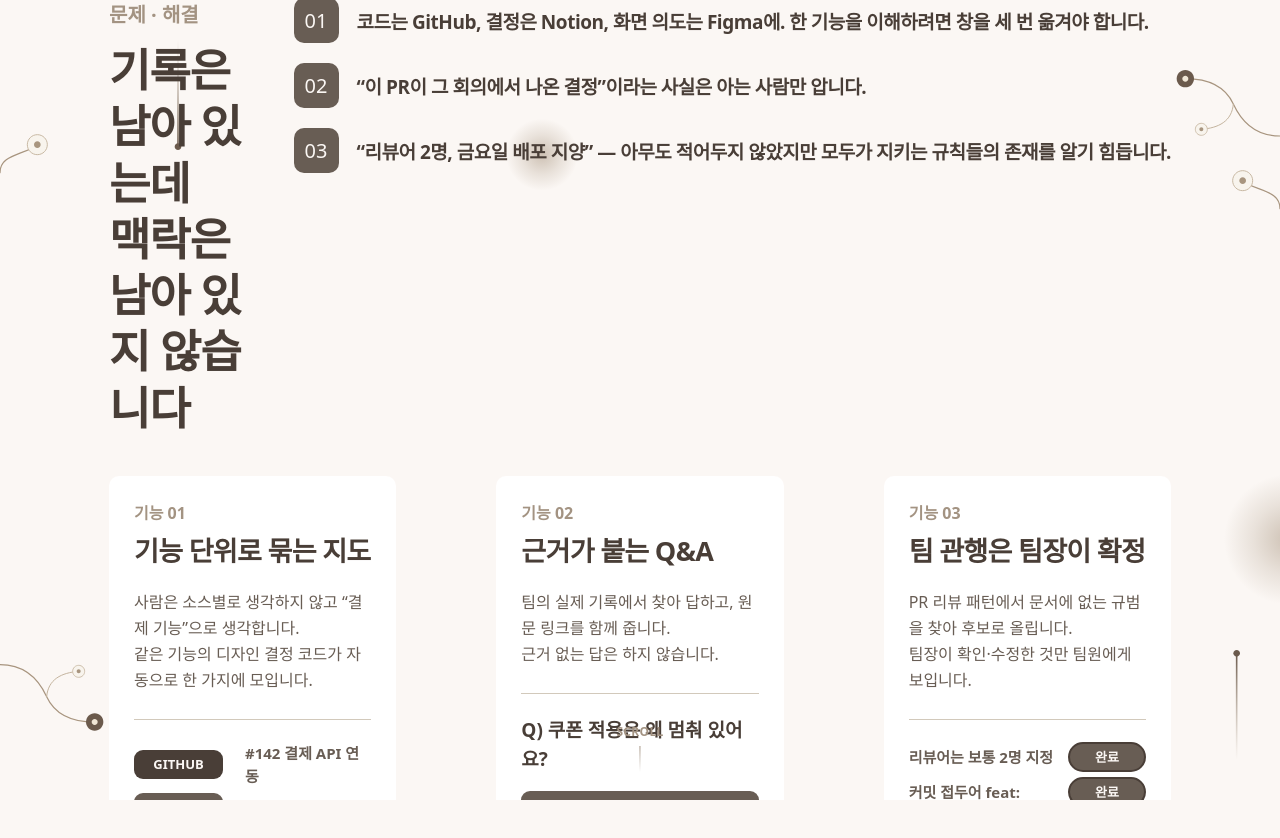
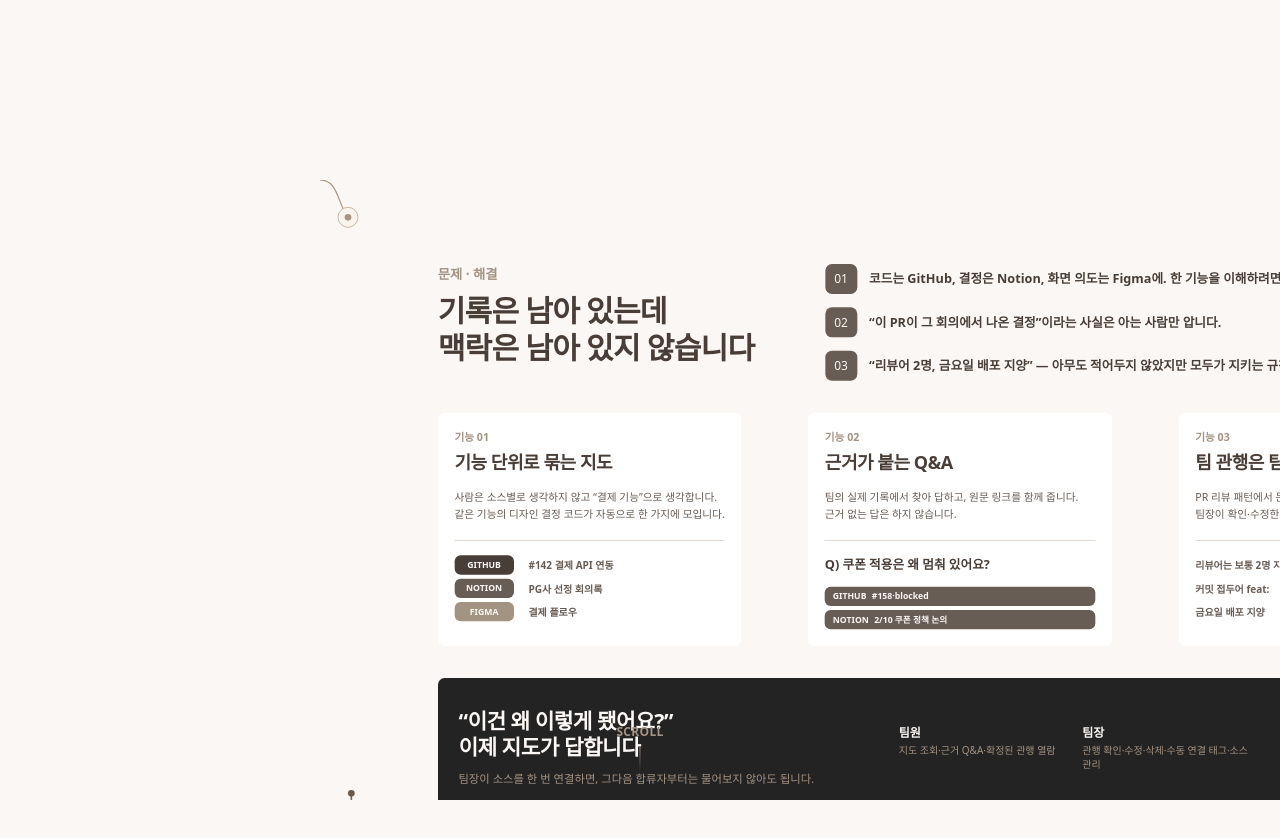
Before and after one commit to HUFSphere/FE, a React (Vite) app: page / in a window 1280 px wide. Shown: the top 838 px of the page. Built offline with nearby package versions, Linux system fonts and the light colour scheme.

Commit message:
[수정]화면 비율 고정 및 글씨 크기 조정

```diff
--- a/src/pages/OnBoarding/Landing.tsx
+++ b/src/pages/OnBoarding/Landing.tsx
@@ -1,11 +1,12 @@
-//랜딩페이지
+// 랜딩페이지
 
-import { useRef } from 'react'
+import { useEffect, useRef, useState } from 'react'
 import type { ReactNode } from 'react'
 import { useNavigate } from 'react-router-dom'
 import { useTranslation } from 'react-i18next'
 import { motion, useScroll, useTransform } from 'framer-motion'
 import LandingDecor from '../../components/ui/decor/LandingDecor'
+import LandingDecor2 from '../../components/ui/decor/LandingDecor2'
 import StatusBadge from '../../components/ui/StatusBadge/Statusbadge'
 
 /* 3가지 sources */
@@ -61,11 +62,11 @@ function PageOne() {
           {SOURCES.map((s) => (
             <li key={s.id} className="flex items-center gap-5.5">
               <span
-                className={`grid h-12.25 w-34.75 shrink-0 place-items-center rounded-[10px] text-[25px] font-medium text-milk ${s.pill}`}
+                className={`grid h-12.25 w-34.75 shrink-0 place-items-center rounded-[10px] text-[19px] font-bold text-milk ${s.pill}`}
               >
                 {s.label}
               </span>
-              <span className="break-keep text-[20px] font-bold text-mocha">
+              <span className="break-keep text-[21px] font-semibold text-mocha">
                 {t(`landing.sources.${s.id}`)}
               </span>
             </li>
@@ -91,8 +92,8 @@ function PageTwo() {
   const navigate = useNavigate()
 
   return (
-    <div className="flex flex-col gap-10">
-      <div className="grid grid-cols-[531fr_1077fr] gap-10">
+    <div className="flex flex-col gap-12">
+      <div className="grid grid-cols-[531fr_1077fr] gap-23.75">
         <div>
           <p className="mb-3 text-[20px] font-extrabold text-taupe">{t('landing.problem.kicker')}</p>
           <h2 className="whitespace-pre-line text-[45px] font-black leading-tight tracking-tight text-dark-lava">
@@ -103,10 +104,10 @@ function PageTwo() {
         <ul className="flex flex-col gap-5">
           {PROBLEM_IDS.map((id) => (
             <li key={id} className="flex items-center gap-4.5">
-              <span className="grid h-[45px] w-[45px] shrink-0 -translate-y-0.5 place-items-center rounded-[10px] bg-mocha text-[20px] font-medium text-milk">
+              <span className="grid h-[45px] w-[48px] shrink-0 place-items-center rounded-[10px] bg-mocha text-lg font-normal text-milk">
                 0{id}
               </span>
-              <span className="whitespace-nowrap text-[19px] font-semibold leading-none tracking-tight text-dark-lava">
+              <span className="whitespace-nowrap text-[19px] font-semibold text-dark-lava">
                 {t(`landing.problem.items.${id}`)}
               </span>
             </li>
@@ -171,14 +172,14 @@ function PageTwo() {
           <h3 className="mb-3.5 whitespace-pre-line text-[32px] font-extrabold leading-tight tracking-tight text-milk">
             {t('landing.cta.title')}
           </h3>
-          <p className="break-keep text-[15px] font-medium text-oat">{t('landing.cta.desc')}</p>
+          <p className="break-keep text-[17px] font-medium text-taupe">{t('landing.cta.desc')}</p>
         </div>
 
-        <div className="ml-auto flex gap-16">
+        <div className="flex gap-10">
           {(['member', 'leader'] as const).map((id) => (
-            <div key={id} className="max-w-[350px]">
-              <p className="mb-0.5 text-[25px] font-bold text-milk">{t(`landing.cta.roles.${id}.title`)}</p>
-              <p className="break-keep text-[15px] font-medium leading-snug text-oat">
+            <div key={id} className="max-w-70">
+              <p className="mb-0.5 text-lg font-bold text-milk">{t(`landing.cta.roles.${id}.title`)}</p>
+              <p className="break-keep text-[15px] font-medium leading-snug text-taupe">
                 {t(`landing.cta.roles.${id}.desc`)}
               </p>
             </div>
@@ -186,12 +187,33 @@ function PageTwo() {
         </div>
 
         <button
-          type="button"
-          onClick={() => navigate('/sign-in')}
-          className="h-15 w-65 shrink-0 rounded-full bg-oat px-6 text-[20px] font-black text-charcoal"
+          onClick={() => navigate('/sign-up')}
+          className="h-12.25 w-57.25 shrink-0 rounded-full bg-oat text-[17px] font-bold text-charcoal"
         >
           {t('landing.cta.button')}
         </button>
+      </div>
+    </div>
+  )
+}
+
+function Stage({ children }: { children: ReactNode }) {
+  const [scale, setScale] = useState(1)
+
+  useEffect(() => {
+    const fit = () => setScale(Math.min(window.innerWidth / 1920, window.innerHeight / 1080))
+    fit()
+    window.addEventListener('resize', fit)
+    return () => window.removeEventListener('resize', fit)
+  }, [])
+
+  return (
+    <div className="absolute inset-0 grid place-items-center">
+      <div
+        style={{ transform: `scale(${scale})` }}
+        className="relative h-[1080px] w-[1920px] shrink-0 origin-center"
+      >
+        {children}
       </div>
     </div>
   )
@@ -220,29 +242,27 @@ function Landing() {
       <div ref={sceneRef} className="relative h-[180vh]">
         <div className="sticky top-0 h-screen overflow-hidden">
           {/* 랜딩 페이지-1 에서 시작 */}
-          <motion.div
-            style={{ scale: p1Scale, y: p1Y }}
-            className="absolute inset-0 grid place-items-center bg-milk"
-          >
-            <div className="pointer-events-none absolute inset-0 mx-auto h-full w-full max-w-480">
+          <motion.div style={{ scale: p1Scale, y: p1Y }} className="absolute inset-0 bg-milk">
+            <Stage>
+              <div className="pointer-events-none absolute inset-0">
                 <LandingDecor />
               </div>
-            <div className="relative w-full max-w-480 px-27.25">
+              <div className="absolute inset-0 grid place-items-center px-27.25">
                 <PageOne />
               </div>
+            </Stage>
           </motion.div>
 
           {/* 랜딩 페이지-2를 위로 덮음 */}
-          <motion.div
-            style={{ y: p2Y }}
-            className="absolute inset-0 z-10 grid place-items-center bg-milk"
-          >
-            <div className="pointer-events-none absolute inset-0 mx-auto h-full w-full max-w-480">
-              <LandingDecor />
+          <motion.div style={{ y: p2Y }} className="absolute inset-0 z-10 bg-milk">
+            <Stage>
+              <div className="pointer-events-none absolute inset-0">
+                <LandingDecor2 />
               </div>
-            <div className="relative w-full max-w-480 px-27.25">
+              <div className="absolute inset-0 grid place-items-center px-27.25">
                 <PageTwo />
               </div>
+            </Stage>
           </motion.div>
         </div>
       </div>
```
Lines whose indentation alone changed are shown as unchanged.
